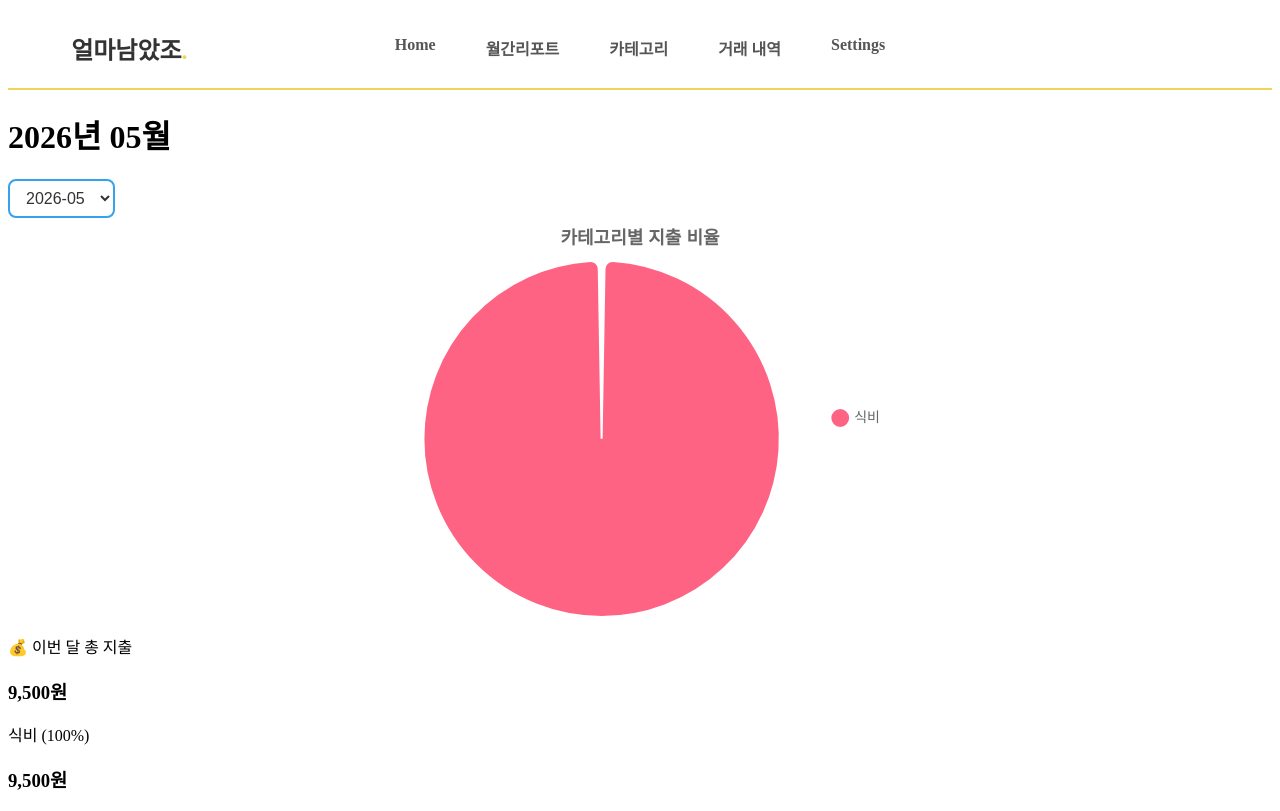
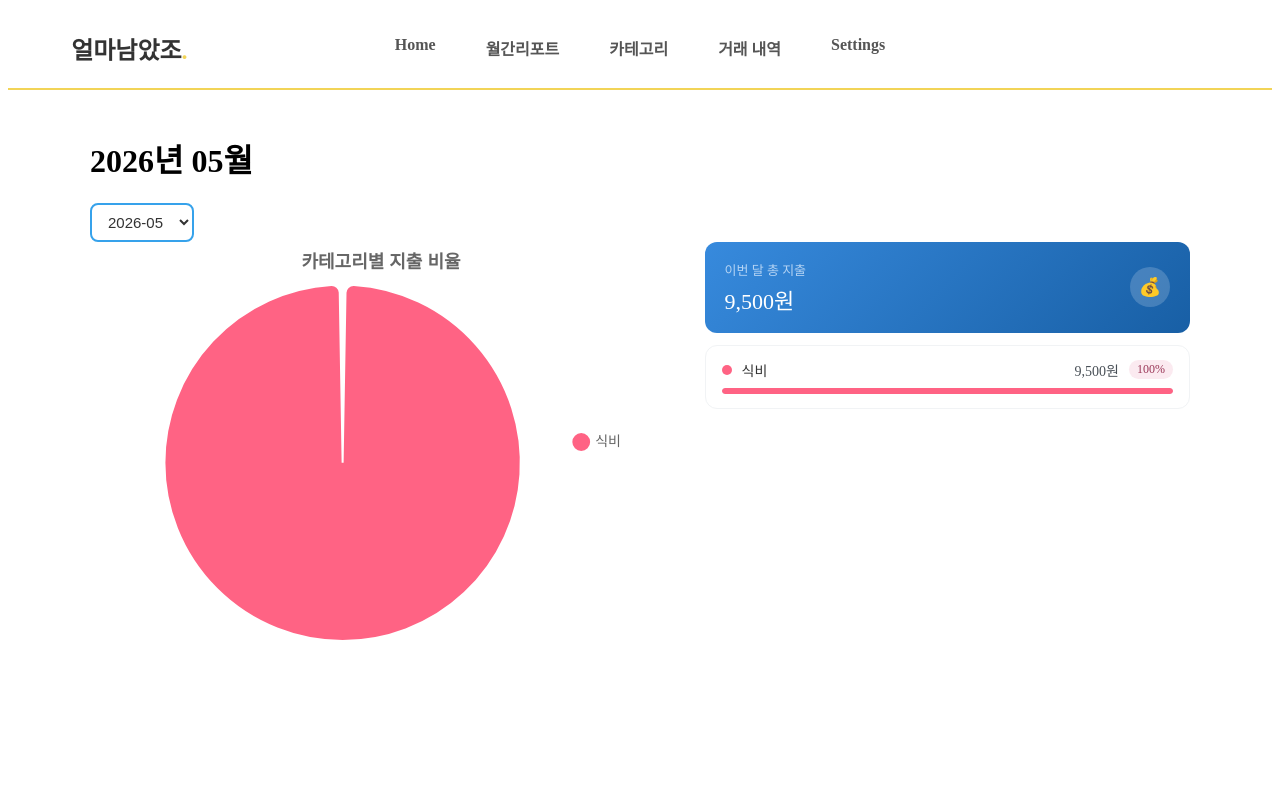
Before and after one commit to how-much-is/how-much-is, a Vue app in the folder how-much-is/: page /category in a window 1280 px wide. Built offline with nearby package versions, Linux system fonts and the light colour scheme; data requests are answered from the project's data file; what v-calendar would draw is missing.

Commit message:
카테고리 progress bar 완성

```diff
--- a/how-much-is/src/components/CategorySummary.vue
+++ b/how-much-is/src/components/CategorySummary.vue
@@ -1,27 +1,156 @@
 <template>
-  <div class="info-box">
+  <div class="summary-box">
     <div class="summary-card total">
-      <p class="label">💰 이번 달 총 지출</p>
-      <h3 class="value">{{ props.totalExpense.toLocaleString() }}원</h3>
+      <div class="total-left">
+        <span class="label">이번 달 총 지출</span>
+        <span class="value">{{ props.totalExpense.toLocaleString() }}원</span>
+      </div>
+      <div class="total-icon">💰</div>
     </div>
-    <div v-for="item in summaryList" :key="item.name" class="summary-card">
-      <div
-        class="color-indicator"
-        :style="{ backgroundColor: item.color }"
-      ></div>
-      <div class="text">
-        <p class="label">{{ item.name }} ({{ item.percent }}%)</p>
-        <h3 class="value">{{ item.amount.toLocaleString() }}원</h3>
+
+    <div
+      v-for="item in props.summaryList"
+      :key="item.name"
+      class="summary-card item"
+    >
+      <div class="card-row">
+        <div class="color-dot" :style="{ background: item.color }"></div>
+        <span class="category-name">{{ item.name }}</span>
+        <span class="category-amount"
+          >{{ item.amount.toLocaleString() }}원</span
+        >
+        <span class="percent-badge" :style="badgeStyle(item.color)"
+          >{{ item.percent }}%</span
+        >
+      </div>
+      <div class="progress-container">
+        <div
+          class="progress-fill"
+          :style="{
+            width: props.animate ? item.percent + '%' : '0%',
+            background: item.color,
+          }"
+        ></div>
       </div>
     </div>
   </div>
 </template>
+
 <script setup>
-import { computed } from 'vue';
+const props = defineProps({
+  summaryList: Array,
+  totalExpense: Number,
+  animate: Boolean,
+});
 
-const props = defineProps({
-  summaryList: Object,
-  totalExpense: Number,
-});
+// 차트 색상에 맞는 뱃지 배경/텍스트 색상 매핑
+const badgeColorMap = {
+  '#FF6384': { bg: '#FBEAF0', text: '#993556' },
+  '#36A2EB': { bg: '#E6F1FB', text: '#185FA5' },
+  '#FFCE56': { bg: '#FAEEDA', text: '#854F0B' },
+  '#4BC0C0': { bg: '#E1F5EE', text: '#0F6E56' },
+  '#9966FF': { bg: '#EEEDFE', text: '#534AB7' },
+};
+
+function badgeStyle(color) {
+  const c = badgeColorMap[color] ?? { bg: '#F1EFE8', text: '#5F5E5A' };
+  return { background: c.bg, color: c.text };
+}
 </script>
-<style lang=""></style>
+
+<style scoped>
+.summary-box {
+  display: flex;
+  flex-direction: column;
+  gap: 12px;
+}
+
+.summary-card {
+  border-radius: 12px;
+}
+
+.summary-card.total {
+  background: linear-gradient(135deg, #378add, #185fa5);
+  padding: 18px 20px;
+  display: flex;
+  justify-content: space-between;
+  align-items: center;
+  border: none;
+}
+.total-left {
+  display: flex;
+  flex-direction: column;
+  gap: 4px;
+}
+.label {
+  font-size: 13px;
+  color: #b5d4f4;
+}
+.value {
+  font-size: 22px;
+  font-weight: 500;
+  color: #fff;
+}
+.total-icon {
+  width: 40px;
+  height: 40px;
+  background: rgba(255, 255, 255, 0.18);
+  border-radius: 50%;
+  display: flex;
+  align-items: center;
+  justify-content: center;
+  font-size: 18px;
+}
+
+.summary-card.item {
+  background: #fff;
+  border: 1px solid #f1f3f5;
+  padding: 14px 16px;
+  display: flex;
+  flex-direction: column;
+  gap: 8px;
+}
+
+.card-row {
+  display: flex;
+  align-items: center;
+  gap: 10px;
+}
+.color-dot {
+  width: 10px;
+  height: 10px;
+  border-radius: 50%;
+  flex-shrink: 0;
+}
+.category-name {
+  font-size: 14px;
+  font-weight: 500;
+  color: #333;
+  flex: 1;
+}
+.category-amount {
+  font-size: 14px;
+  color: #495057;
+  white-space: nowrap;
+}
+.percent-badge {
+  font-size: 12px;
+  font-weight: 500;
+  padding: 2px 8px;
+  border-radius: 99px;
+  white-space: nowrap;
+}
+
+.progress-container {
+  width: 100%;
+  height: 6px;
+  background-color: #e9ecef;
+  border-radius: 99px;
+  overflow: hidden;
+}
+.progress-fill {
+  height: 100%;
+  border-radius: 99px;
+  transition: width 0.6s cubic-bezier(0.4, 0, 0.2, 1);
+}
+</style>
--- a/how-much-is/src/pages/Category.vue
+++ b/how-much-is/src/pages/Category.vue
@@ -16,10 +16,13 @@
       <div class="chart-box">
         <PieChart :chartData="chartData" />
       </div>
-      <CategorySummary
-        :summaryList="summaryList"
-        :totalExpense="totalExpense"
-      />
+      <div class="summary-box">
+        <CategorySummary
+          :summaryList="summaryList"
+          :totalExpense="totalExpense"
+          :animate="animate"
+        />
+      </div>
     </div>
   </div>
 </template>
@@ -27,7 +30,7 @@
 <script setup>
 import PieChart from '@/components/PieChart.vue';
 import CategorySummary from '@/components/CategorySummary.vue';
-import { ref, onMounted, computed, watch } from 'vue';
+import { ref, onMounted, computed, watch, nextTick } from 'vue';
 import axios from 'axios';
 
 // db.json에서 해당하는 사용자의 거래 내역 가져올 data 담을 변수
@@ -36,6 +39,8 @@ const transactions = ref([]);
 const categories = ref([]);
 // 사용자가 선택한 month 담을 변수
 const selectedMonth = ref('');
+
+const animate = ref(false);
 
 onMounted(async () => {
   // db.json 에서 사용자 transaction data 가져오기
@@ -74,6 +79,14 @@ const months = computed(() => {
 // months 가 비어있지 않다면 selectedMonth를 첫 번째 인덱스 값으로 설정
 watch(months, (newMonths) => {
   if (newMonths.length > 0) selectedMonth.value = newMonths[0];
+});
+
+watch(selectedMonth, async () => {
+  animate.value = false;
+  await nextTick();
+  setTimeout(() => {
+    animate.value = true;
+  }, 50);
 });
 
 // 사용자가 선택한 월의 transaction data를 담은 배열을 return
@@ -189,19 +202,68 @@ const summaryList = computed(() => {
 </script>
 
 <style>
-.custom-select {
-  padding: 8px 12px; /* 안쪽 여백으로 크기 조절 */
-  font-size: 16px; /* 글자 크기 */
-  border: 2px solid #36a2eb; /* 테두리 색상 (차트 색상과 맞춤) */
-  border-radius: 8px; /* 모서리 둥글게 */
-  background-color: white; /* 배경색 */
-  color: #333; /* 글자색 */
-  cursor: pointer; /* 마우스 올리면 손가락 모양 */
-  outline: none; /* 클릭 시 생기는 기본 테두리 제거 */
-  transition: border-color 0.3s; /* 부드러운 색상 변경 */
+.report-container {
+  max-width: 1100px;
+  margin: 0 auto;
+  padding: 24px 32px;
 }
 
+.report-header {
+  display: flex;
+  align-items: center;
+  gap: 16px;
+  margin-bottom: 24px;
+}
+
+.report-header h1 {
+  font-size: 24px;
+  font-weight: 600;
+  margin: 0;
+}
+
+.custom-select {
+  padding: 8px 12px;
+  font-size: 15px;
+  border: 2px solid #36a2eb;
+  border-radius: 8px;
+  background-color: white;
+  color: #333;
+  cursor: pointer;
+  outline: none;
+  transition: border-color 0.3s;
+}
 .custom-select:focus {
-  border-color: #ff6384; /* 클릭 시 테두리 색상 변경 */
+  border-color: #ff6384;
+}
+
+.dashboard-wrapper {
+  display: flex;
+  align-items: flex-start;
+  gap: 32px;
+  width: 100%;
+}
+
+.chart-box {
+  flex: 1.2;
+  min-width: 0;
+}
+
+.summary-box {
+  flex: 1;
+  min-width: 280px;
+}
+
+@media (max-width: 768px) {
+  .report-container {
+    padding: 16px;
+  }
+  .dashboard-wrapper {
+    flex-direction: column;
+  }
+  .chart-box,
+  .summary-box {
+    width: 100%;
+    flex: none;
+  }
 }
 </style>
```
